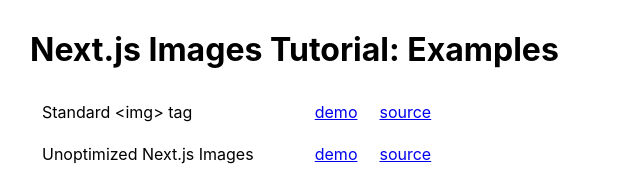
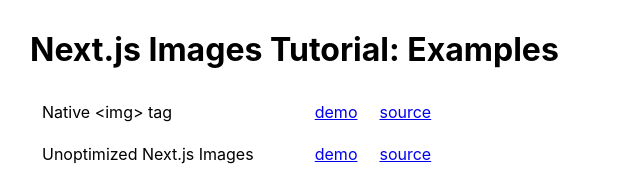
Before and after one commit to kkomelin/nextjs-image-optimization-examples, a Next.js app: page / in a window 1280 px wide. Shown: the top 182 px of the page, without its empty margins (0-640 px from the left). Built offline with nearby package versions, Linux system fonts and the light colour scheme.

Commit message:
Renamed one of the examples. Disabled native img tag use warning completely.

```diff
--- a/pages/index.js
+++ b/pages/index.js
@@ -9,7 +9,7 @@ const link = (title, name) => {
 }
 
 const links = [
-  link('Standard <img> tag', 'standard-img-tag'),
+  link('Native <img> tag', 'native-img-tag'),
   link('Unoptimized Next.js Images', 'unoptimized-images'),
   link('Better format, size and resolution', 'better-format-size-resolution'),
   link('Responsive images', 'responsive-images'),
--- a/pages/standard-img-tag.js
+++ b/pages/native-img-tag.js
@@ -1,4 +1,4 @@
-export default function StandardImgTag() {
+export default function NativeImgTag() {
   return (
     <div className="container">
       {/* Original resolution: 4032x3024 (4x3) */}
```
Also changed, not shown: 1 other file (tests, documents, lock files or other folders).
